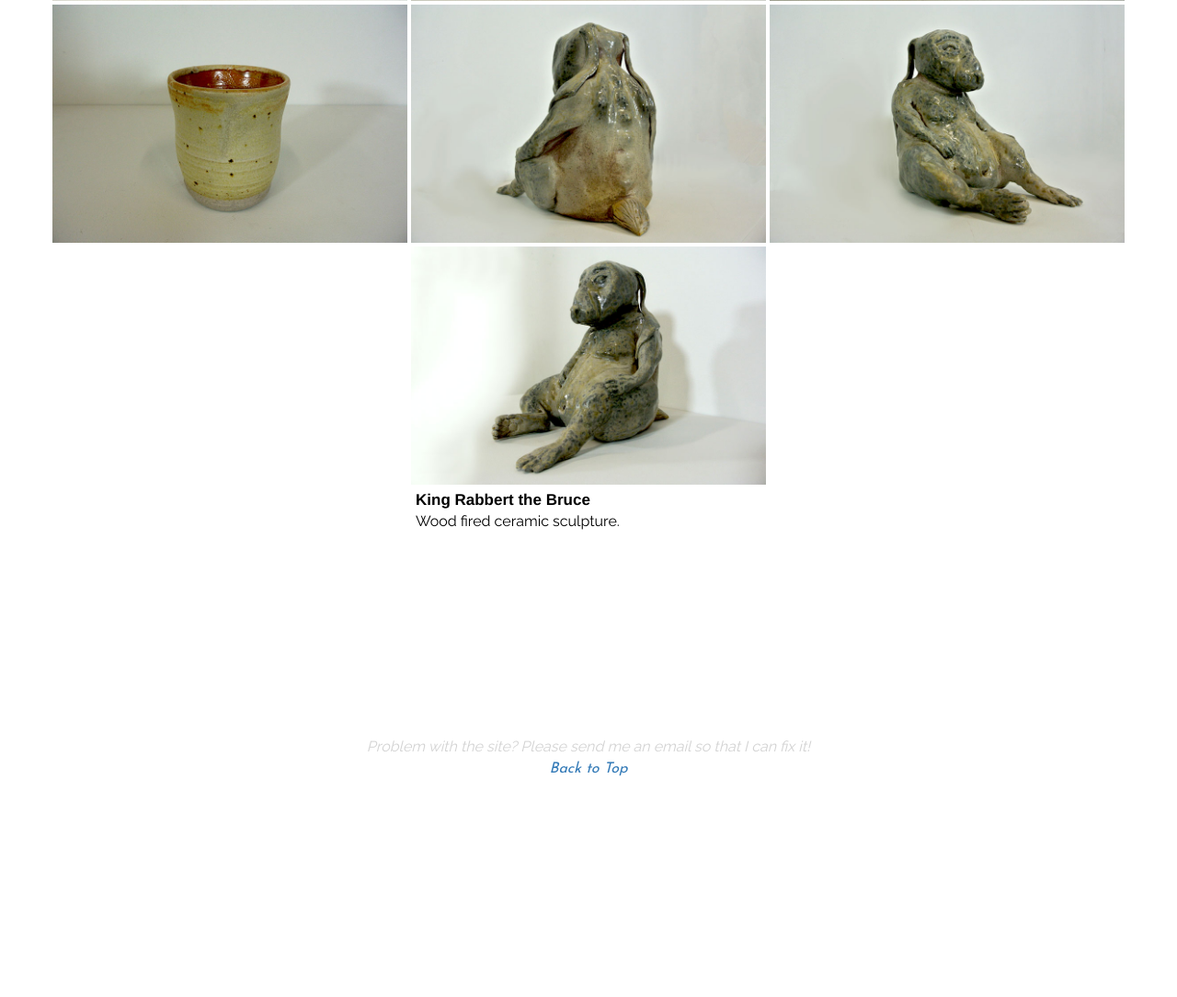
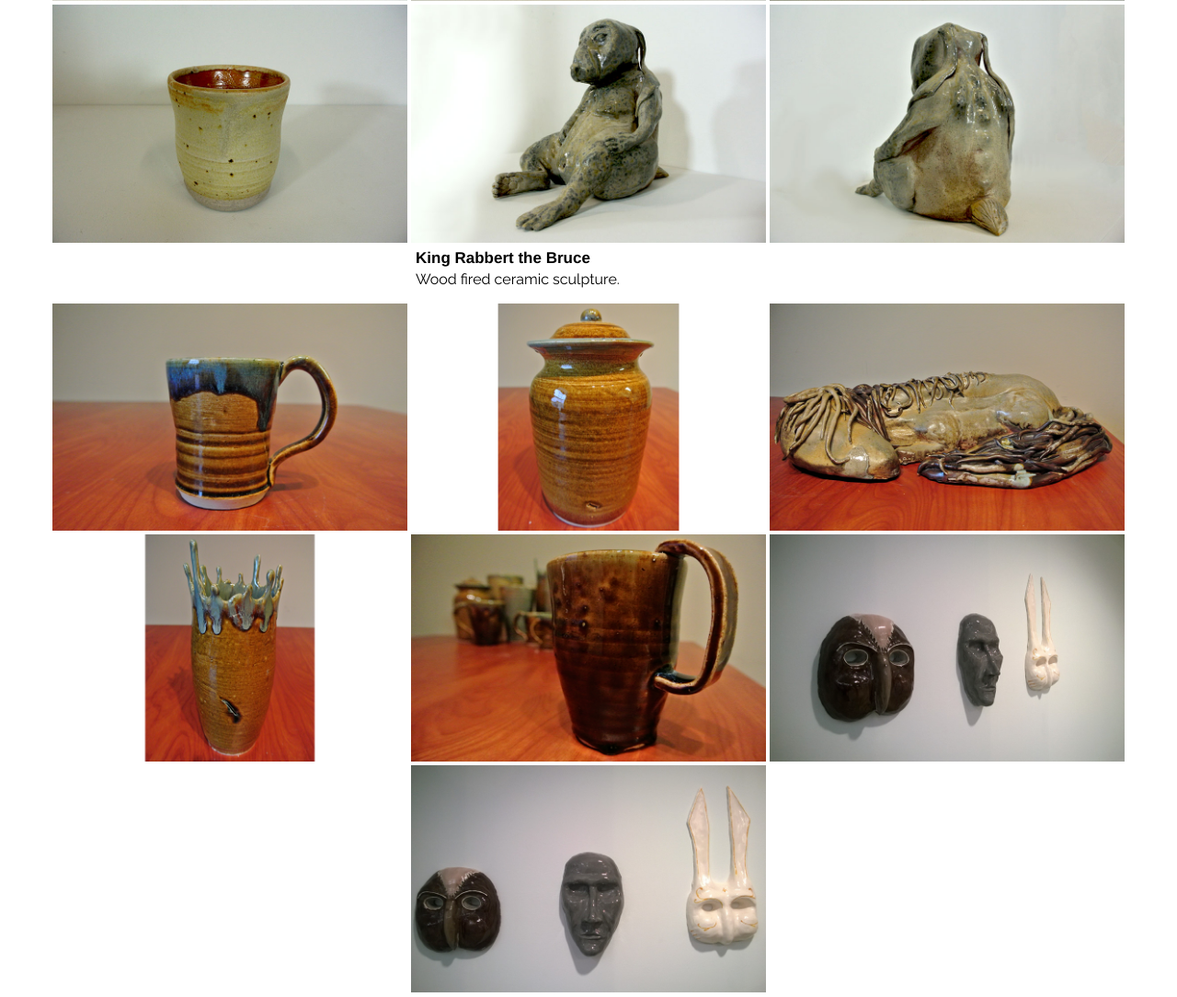
Before and after one commit to DeadSplicer/ericcharles, a plain HTML site: page ceramics.html in a window 1280 px wide. Shown: the part 1819-2903 px from the top of the page at 92% size. Before the commit the page ends 2663 px from the top, so only its background shows below. Drawn offline with nearby package versions, Linux system fonts and the light colour scheme.

Commit message:
added more art

```diff
--- a/ceramics.html
+++ b/ceramics.html
@@ -236,16 +236,72 @@ width=40px >
           </div>
 
           <div class="col-sm-4">
+            <a href="images/ceramics/21.jpg" target="_blank">
+              <img src="images/ceramics/21.jpg" width=100% height=auto alt="insert image here">
+              <div class="description">
+                <strong>King Rabbert the Bruce</strong>
+                <p>Wood fired ceramic sculpture.</p>
+              </div>
+            </a>
+          </div>
+
+          <div class="col-sm-4">
             <a href="images/ceramics/19.jpg" target="_blank">
               <img src="images/ceramics/19.jpg" width=100% height=auto alt="insert image here">
             </a>
           </div>
 
+
+
+        </div>
+      </div>
+
+      <div class="container">
+        <div class="row">
+
           <div class="col-sm-4">
-            <a href="images/ceramics/20.jpg" target="_blank">
-              <img src="images/ceramics/20.jpg" width=100% height=auto alt="insert image here">
+            <a href="images/ceramics/22.png" target="_blank">
+              <img src="images/ceramics/22.png" width=100% height=auto alt="insert image here">
             </a>
           </div>
+
+          <div class="col-sm-4">
+            <a href="images/ceramics/23.png" target="_blank">
+              <img src="images/ceramics/23.png" width=100% height=auto alt="insert image here">
+            </a>
+          </div>
+
+          <div class="col-sm-4">
+            <a href="images/ceramics/24.png" target="_blank">
+              <img src="images/ceramics/24.png" width=100% height=auto alt="insert image here">
+            </a>
+          </div>
+
+
+        </div>
+      </div>
+
+      <div class="container">
+        <div class="row">
+
+          <div class="col-sm-4">
+            <a href="images/ceramics/25.png" target="_blank">
+              <img src="images/ceramics/25.png" width=100% height=auto alt="insert image here">
+            </a>
+          </div>
+
+          <div class="col-sm-4">
+            <a href="images/ceramics/26.png" target="_blank">
+              <img src="images/ceramics/26.png" width=100% height=auto alt="insert image here">
+            </a>
+          </div>
+
+          <div class="col-sm-4">
+            <a href="images/ceramics/27.png" target="_blank">
+              <img src="images/ceramics/27.png" width=100% height=auto alt="insert image here">
+            </a>
+          </div>
+
 
         </div>
       </div>
@@ -257,14 +313,13 @@ width=40px >
           </div>
 
           <div class="col-sm-4">
-            <a href="images/ceramics/21.jpg" target="_blank">
-              <img src="images/ceramics/21.jpg" width=100% height=auto alt="insert image here">
-              <div class="description">
-                <strong>King Rabbert the Bruce</strong>
-                <p>Wood fired ceramic sculpture.</p>
-              </div>
+            <a href="images/ceramics/28.png" target="_blank">
+              <img src="images/ceramics/28.png" width=100% height=auto alt="insert image here">
+            </a>
+          </div>
 
-            </a>
+          <div class="col-sm-4">
+
           </div>
 
 
```
Also changed, not shown: 2d.html (+12 -5 lines), images/2d/6.png (added), images/2d/splicer.jpg (renamed from images/2d/6.jpg), images/ceramics/22.png (added), images/ceramics/23.png (added), images/ceramics/24.png (added), images/ceramics/25.png (added), images/ceramics/26.png (added), images/ceramics/27.png (added), images/ceramics/28.png (added).
